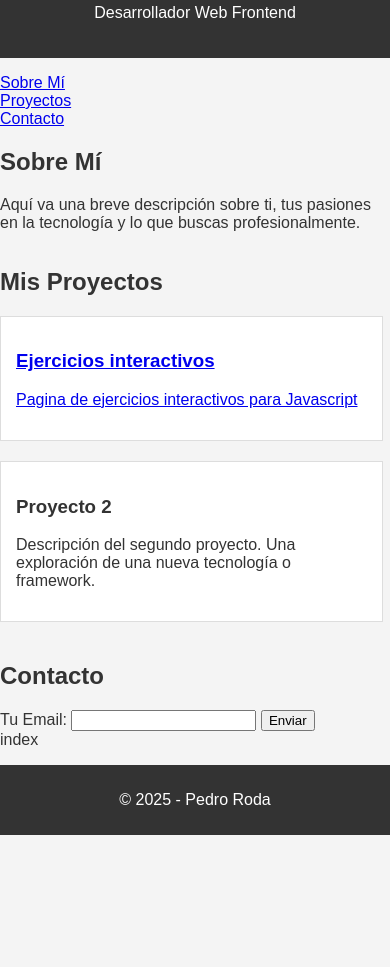
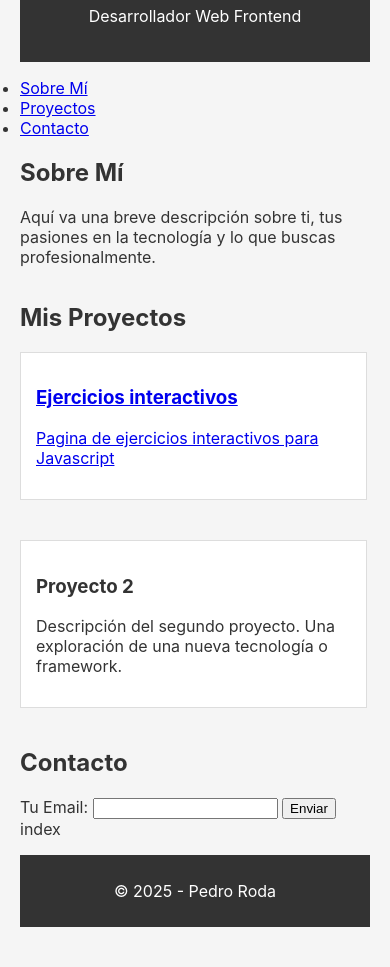
Before and after one commit to DiegoQR/proyecto-unificado-DQR, a plain HTML site: page index.html in a window 390 px wide. Shown: the part 96-1063 px from the top of the page. Before the commit the page ends 931 px from the top, so only its background shows below. Drawn offline with Linux system fonts and the light colour scheme.

Commit message:
Mejora 2 realizada, integracion de estilos globales en un solo css

```diff
--- a/styles.css
+++ b/global-styles.css
@@ -109,3 +109,50 @@ nav.menu {
     margin: 15px auto;
     border-radius: 8px;
 }
+
+/* Portafolio styles */
+
+
+header {
+    background-color: #333;
+    color: #fff;
+    padding: 20px; /* Relleno interior */
+    text-align: center;
+}
+
+footer {
+    background-color: #333;
+    color: #fff;
+    text-align: center;
+    padding: 10px 0;
+    position: relative;
+    bottom: 0;
+    width: 100%;
+}
+
+
+/* Modelo de caja en las tarjetas de proyecto */
+.tarjeta-proyecto {
+    background-color: #fff;
+    border: 1px solid #ddd;  /* Borde */
+    padding: 15px;           /* Relleno */
+    margin-bottom: 20px;     /* Margen exterior para separar las tarjetas */
+    width: 85%;
+}
+#proyectos {
+    display: grid; /* Convierte la sección en un contenedor flexible */
+    justify-content: space-around; /* Distribuye el espacio entre los proyectos */
+    flex-wrap: wrap; /* Permite que los elementos pasen a la siguiente línea si no caben */
+}
+
+/* Añadir al final de style.css */
+@media (max-width: 768px) {
+    .tarjeta-proyecto {
+        width: 90%; /* En pantallas de 768px o menos, la tarjeta ocupa el 90% */
+    }
+
+    nav ul {
+        flex-direction: column; /* Apila los links de navegación */
+        padding: 0;
+    }
+}
--- a/index.html
+++ b/index.html
@@ -4,7 +4,7 @@
     <meta charset="UTF-8">
     <meta name="viewport" content="width=device-width, initial-scale=1.0">
     <title>Mi Portafolio - Pedro Roda</title>
-    <link rel="stylesheet" href="stylesportafolio.css">
+    <link rel="stylesheet" href="global-styles.css">
 </head>
 
 <body>
@@ -30,6 +30,7 @@
 
         <section id="proyectos">
             <h2>Mis Proyectos</h2>
+            <div class="grid">
                 <article class="tarjeta-proyecto">
                 <a href="./ejercicios.html">
                     <h3>Ejercicios interactivos</h3>
@@ -40,6 +41,7 @@
                     <h3>Proyecto 2</h3>
                     <p>Descripción del segundo proyecto. Una exploración de una nueva tecnología o framework.</p>
                 </article>
+            </div>
         </section>
         <section id="contacto">
             <h2>Contacto</h2>
--- a/stylesportafolio.css
+++ /dev/null
@@ -1,54 +0,0 @@
-body {
-    font-family: Arial, sans-serif;
-    margin: 0;
-    background-color: #f4f4f4;
-    color: #333;
-}
-
-header {
-    background-color: #333;
-    color: #fff;
-    padding: 20px; /* Relleno interior */
-    text-align: center;
-}
-
-footer {
-    background-color: #333;
-    color: #fff;
-    text-align: center;
-    padding: 10px 0;
-    position: relative;
-    bottom: 0;
-    width: 100%;
-}
-
-
-/* Modelo de caja en las tarjetas de proyecto */
-.tarjeta-proyecto {
-    background-color: #fff;
-    border: 1px solid #ddd;  /* Borde */
-    padding: 15px;           /* Relleno */
-    margin-bottom: 20px;     /* Margen exterior para separar las tarjetas */
-}
-#proyectos {
-    display: grid; /* Convierte la sección en un contenedor flexible */
-    justify-content: space-around; /* Distribuye el espacio entre los proyectos */
-    flex-wrap: wrap; /* Permite que los elementos pasen a la siguiente línea si no caben */
-}
-
-.tarjeta-proyecto {
-    /* ... estilos anteriores ... */
-    width: 45%; /* Cada tarjeta ocupa un 45% del ancho en pantallas grandes */
-}
-
-/* Añadir al final de style.css */
-@media (max-width: 768px) {
-    .tarjeta-proyecto {
-        width: 90%; /* En pantallas de 768px o menos, la tarjeta ocupa el 90% */
-    }
-
-    nav ul {
-        flex-direction: column; /* Apila los links de navegación */
-        padding: 0;
-    }
-}
```
Also changed, not shown: ejercicios.html (+5 -5 lines). Lines whose indentation alone changed are shown as unchanged.
